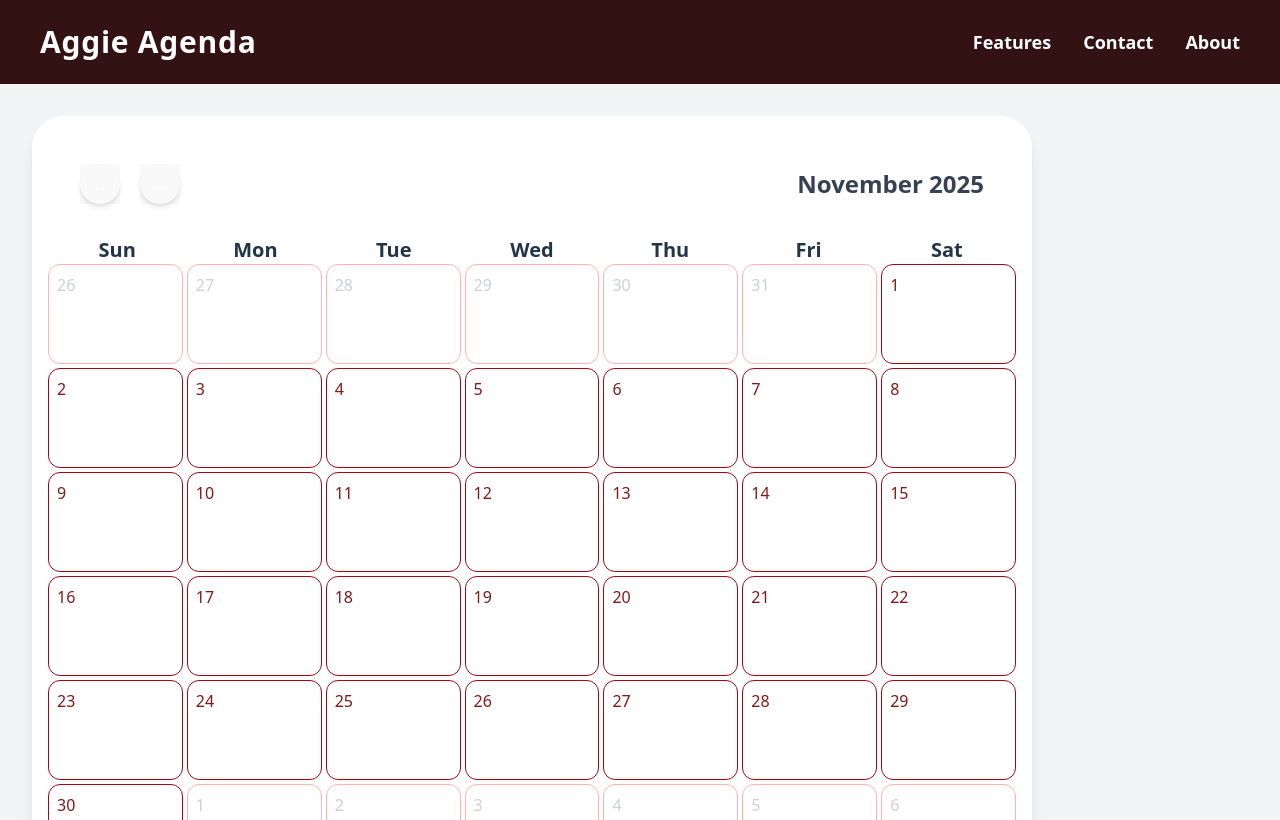
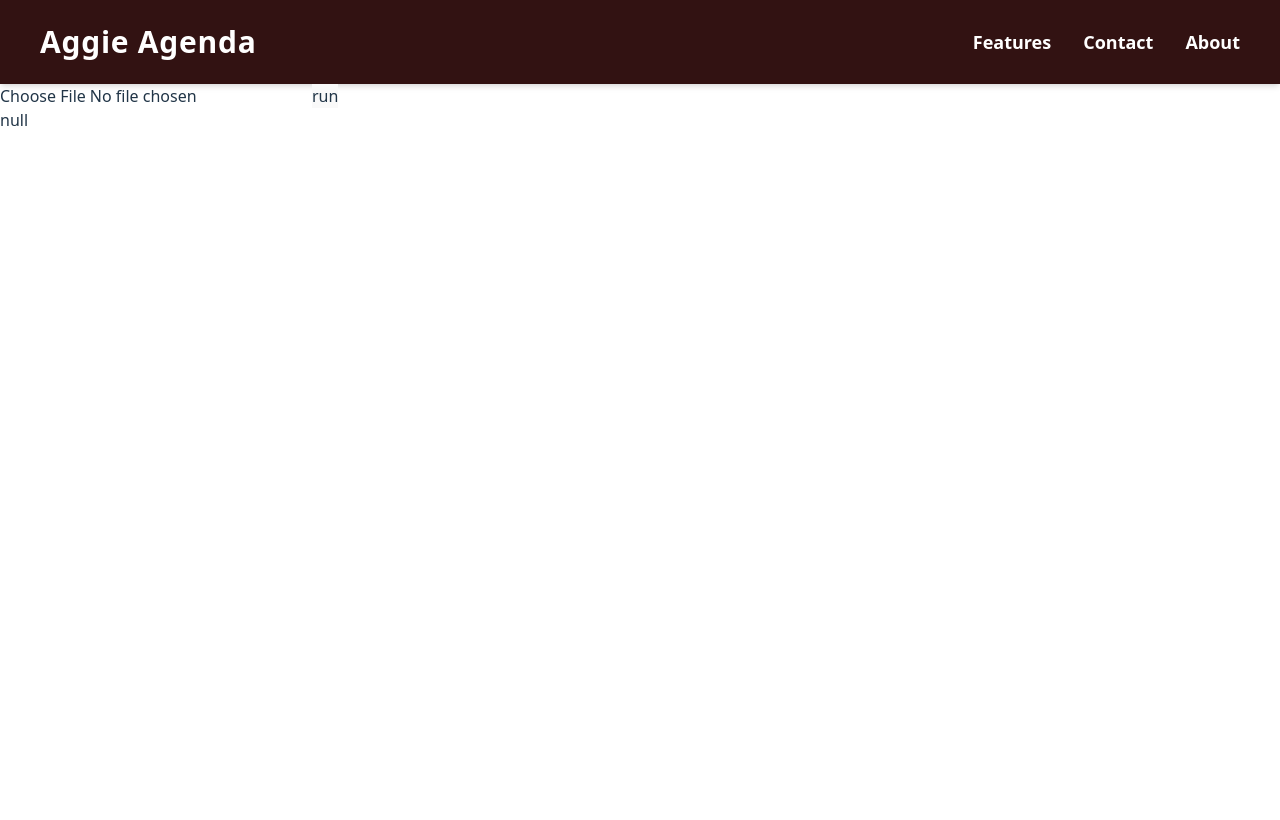
Before and after one commit to AggieAgenda/App, a React (Vite) app in the folder Frontend/: page /program in a window 1280 px wide. Built offline with nearby package versions, Linux system fonts and the light colour scheme.

Commit message:
First API Setup

```diff
--- a/Frontend/src/pages/Program.jsx
+++ b/Frontend/src/pages/Program.jsx
@@ -3,22 +3,40 @@ import CalendarNavBar from "../components/calendar/CalendarNavBar.jsx";
 import CalendarGrid from "../components/calendar/CalendarGrid.jsx";
 import { useState } from 'react';
 
-export default function Calendar() {
-  const monthNames = [
-    "January", "February", "March", "April", "May", "June",
-    "July", "August", "September", "October", "November", "December"
-  ];
-  const [currentMonth, setCurrentMonth] = useState(new Date().getMonth());
-  const [currentYear, setCurrentYear] = useState(new Date().getFullYear());
+
+
+export default function Program() {
+  const [pdfFile, setPdfFile] = useState(null);
+  const [responseJson, setResponseJson] = useState(null);
+
+  const  handleUpload = async() =>{
+    const res = await fetch ( "http://127.0.0.1:8000/api/syllabus" , {
+        method: "GET" // change this to post later
+
+    });
+    console.log(pdfFile)
+    const data = await res.json();
+    setResponseJson(data)
+  }
+  const settingPDF = (e)=>{
+    setPdfFile(e.target.files[0]) // sets pdfFile to setpdffile i think
+    console.log(e.target.files)
+
+  }
   return (
     <>
       <NavBar />
-      <main className="bg-gray-100 p-8 overflow-y-auto h-[calc(100vh-4rem)] ">
-        <div className="bg-white w-250 h-200 rounded-4xl shadow-lg p-4"> {/* card */}
-          <CalendarNavBar months={monthNames} setMonth={setCurrentMonth} setYear={setCurrentYear} month={currentMonth} year={currentYear} />
-          <CalendarGrid month={currentMonth} year={currentYear}/>
-        </div>
-      </main>
+      <div>
+        {/*for now jsut a placeholder */}
+        {/*Putting some basic pdfreader stuff here */}
+        {/*There will be a component to see and search for events (kinda like a ) */}
+        {/**/}
+        {/*Page for pdf scraper will be here*/}
+        <input type = "file" onChange={settingPDF}></input>
+        <button onClick={handleUpload}> run</button>
+        <p>{JSON.stringify(responseJson)}</p>
+
+      </div>
     </>
   );
 }
```
Also changed, not shown: 1 other file (tests, documents, lock files or other folders).
